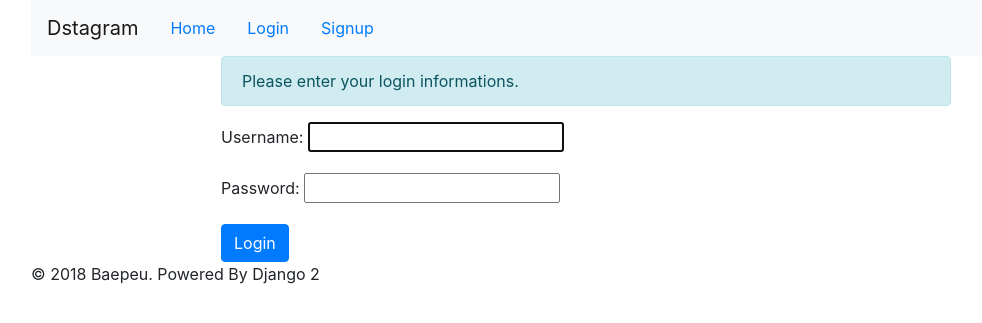
After one commit to ankiwoong/django_dstagram_tutorial, a Django app: page /accounts/login/ in a window 1280 px wide. The commit adds this page. Shown: the top 323 px of the page, without its empty margins (54-1036 px from the left). Run offline with Django 3.2, Linux system fonts and the light colour scheme; some libraries are stand-ins or nearby versions.

Commit message:
로그인, 로그아웃 기능 추가

```diff
--- /dev/null
+++ b/accounts/templates/registration/login.html
@@ -0,0 +1,17 @@
+{% extends 'base.html' %}
+{% block title %}- Login{% endblock %}
+
+{% block content %}
+<div class="row">
+    <div class="col-md-2"></div>
+    <div class="col-md-8 panel panel-default">
+        <div class="alert alert-info">Please enter your login informations.</div>
+        <form action="" method="post">
+            {{form.as_p}}
+            {% csrf_token %}
+            <input class="btn btn-primary" type="submit" value="Login">
+        </form>
+    </div>
+    <div class="col-md-2"></div>
+</div>
+{% endblock %}
--- /dev/null
+++ b/accounts/urls.py
@@ -0,0 +1,8 @@
+from django.urls import path
+from django.contrib.auth import views as auth_view
+
+
+urlpatterns = [
+    path('login/', auth_view.LoginView.as_view(), name='login'),
+    path('logout/', auth_view.LogoutView.as_view(template_name='registration/logout.html'), name='logout'),
+]
--- a/config/settings.py
+++ b/config/settings.py
@@ -123,3 +123,5 @@ STATIC_URL = '/static/'
 
 MEDIA_URL = "/media/"
 MEDIA_ROOT = os.path.join(BASE_DIR, "media")
+
+LOGIN_REDIRECT_URL = '/'
--- a/config/urls.py
+++ b/config/urls.py
@@ -21,6 +21,7 @@ from django.conf import settings
 urlpatterns = [
     path('admin/', admin.site.urls),
     path('', include('photo.urls')),
+    path('accounts/', include('accounts.urls')),
 ]
 
 urlpatterns += static(settings.MEDIA_URL, document_root=settings.MEDIA_ROOT)
--- a/templates/base.html
+++ b/templates/base.html
@@ -30,9 +30,9 @@
                     {% if user.is_authenticated %}
                     <li class="nav-item"><a href="#" class="nav-link">Welcome, {{user.get_username}}</a></li>
                     <li class="nav-item"><a href="{% url 'photo:photo_upload' %}" class="nav-link">Upload</a></li>
-                    <li class="nav-item"><a href="#" class="nav-link">Logout</a></li>
+                    <li class="nav-item"><a href="{% url 'logout' %}" class="nav-link">Logout</a></li>
                     {% else %}
-                    <li class="nav-item"><a href="#" class="nav-link">Login</a></li>
+                    <li class="nav-item"><a href="{% url 'login' %}" class="nav-link">Login</a></li>
                     <li class="nav-item"><a href="#" class="nav-link">Signup</a></li>
                     {% endif %}
                 </ul>
```
Also changed, not shown: accounts/templates/registration/logout.html (added, +13 -0 lines), 3 other files.
